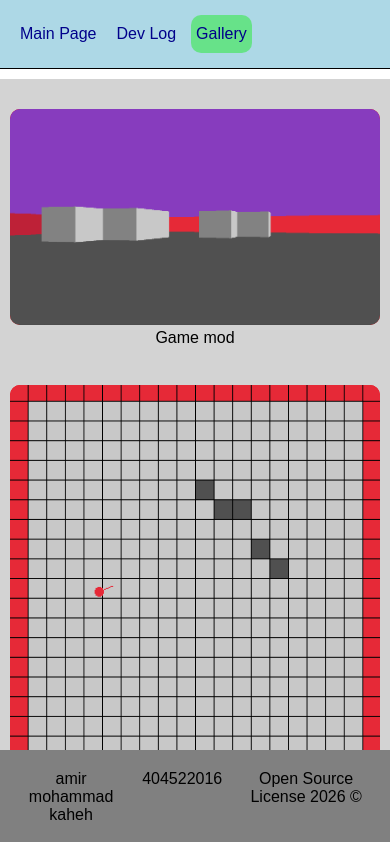
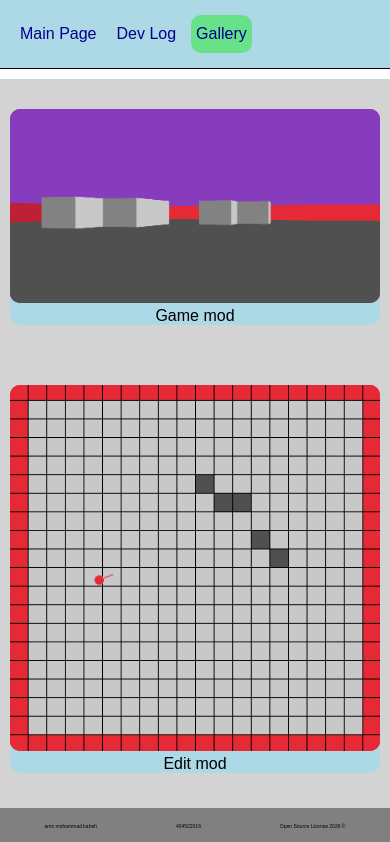
Before and after one commit to badne-amir-hastam/term1-raylib-raycasting, a plain HTML site: page docs/gallery.html in a window 390 px wide. Shown: the top 842 px of the page. Drawn offline with Linux system fonts and the light colour scheme.

Commit message:
fixing mobile view on site after merging (on main)

```diff
--- a/docs/css/code.css
+++ b/docs/css/code.css
@@ -65,14 +65,17 @@
     align-items: stretch;
 
 }
-.firstText{
+
+.firstText {
     justify-self: start;
     padding: 10px;
 }
-.secondText{
+
+.secondText {
     justify-self: center;
     padding: 10px;
 }
+
 .hero a {
     border-radius: 10px;
     text-decoration-line: none;
@@ -101,7 +104,8 @@
     height: 300px;
 }
 
-.prp div p, h3 {
+.prp div p,
+h3 {
     margin: 10px;
     text-align: center;
 }
@@ -206,24 +210,38 @@
     justify-content: space-around;
     text-align: center;
 }
-footer p{
+
+footer p {
     margin: 10px;
     display: inline;
 }
+
 /* -----------------Phone-------------- */
 
 @media screen and (max-width: 768px) {
 
-    .prp{
+    .prp {
         grid-template-columns: 1fr;
     }
-    .devLog{
+
+    .devLog {
         grid-template-columns: 1fr;
     }
-    .gallerImg{
+
+    footer p {
+        font-size: 5px;
+    }
+
+    footer {
+        padding: 5px;
+    }
+
+    .gallerImg {
         grid-template-columns: 1fr;
     }
-    .gallerImg img{
-        height: 100%;
+
+    .gallerImg img {
+        width: 100%;
+        height: auto;
     }
 }
```
